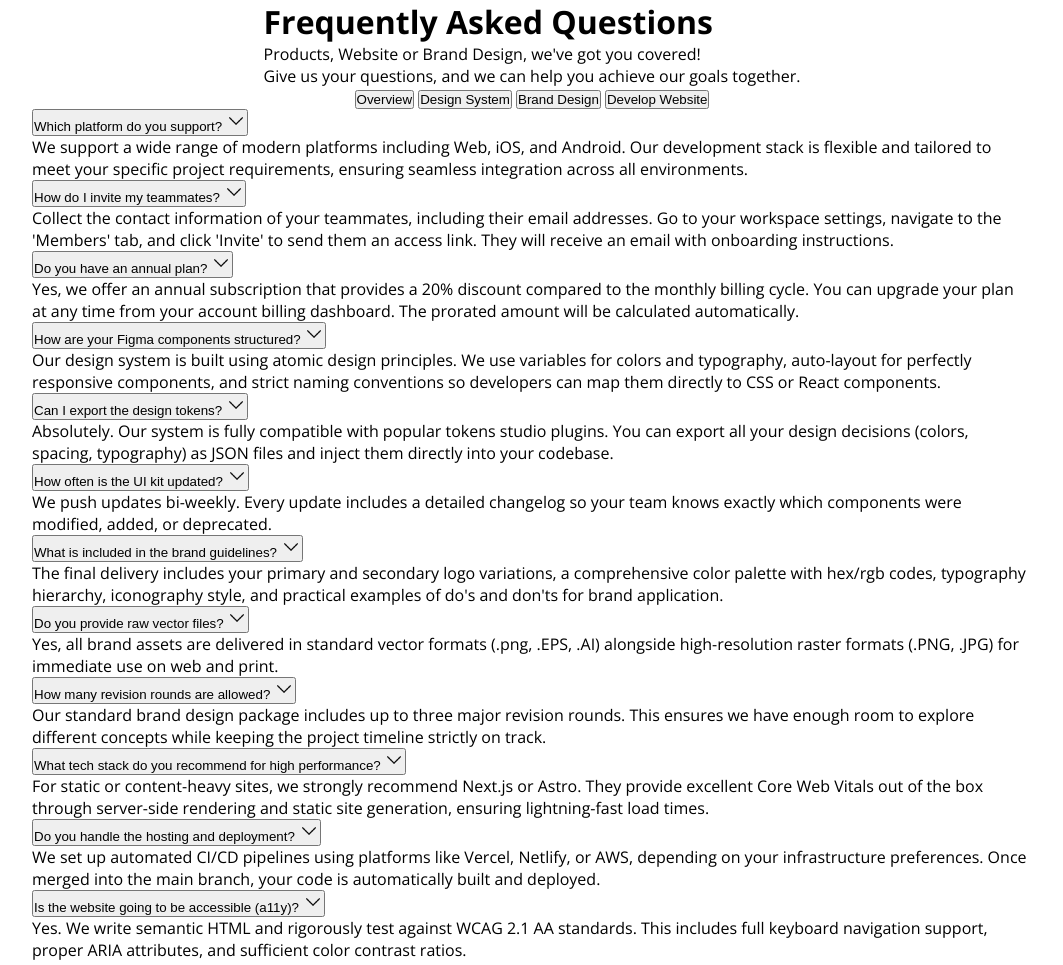
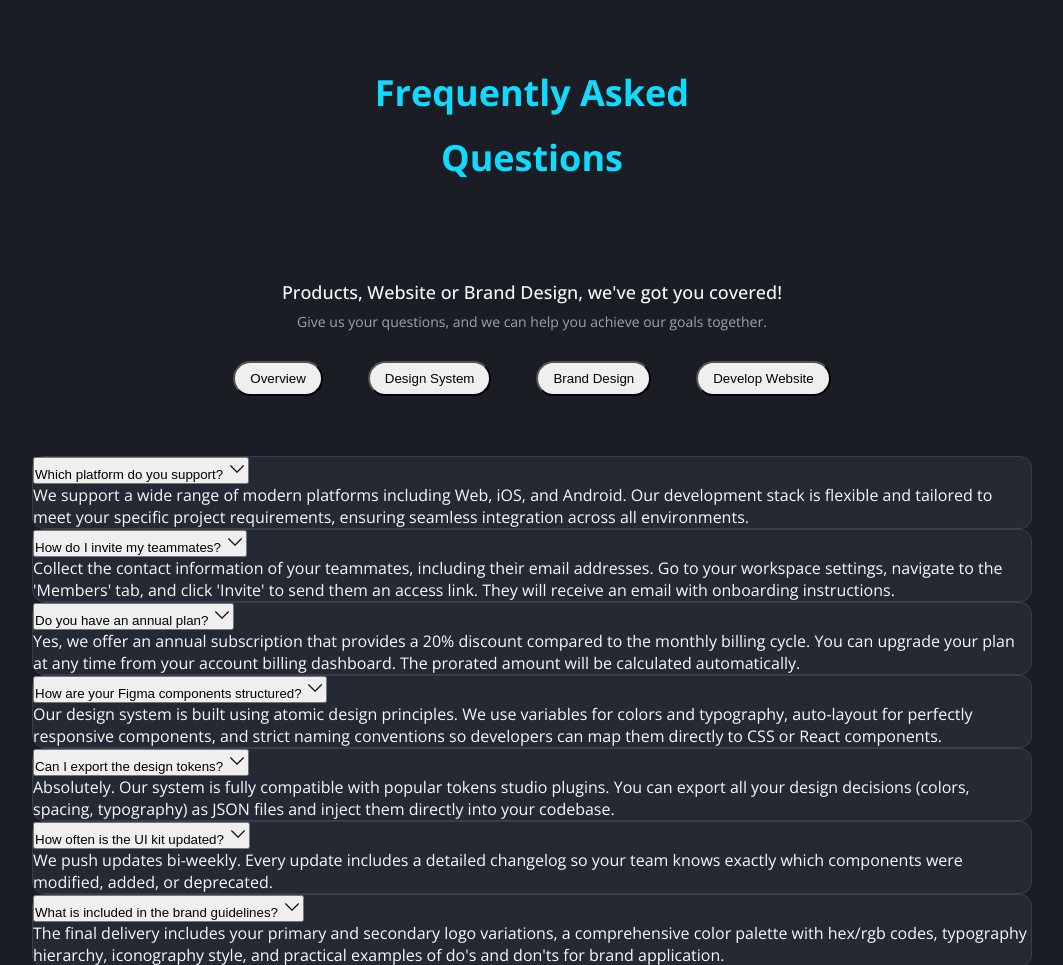
Before and after one commit to viganogabriele/Learning-JavaScript-TypeScript, a plain HTML site: page 02-faq-page/index.html in a window 1280 px wide. Shown: the top 965 px of the page, without its empty margins (108-1171 px from the left). Drawn offline with nearby package versions, Linux system fonts and the light colour scheme.

Commit message:
feat: enhance FAQ page styles with improved layout and typography

```diff
--- a/02-faq-page/style.css
+++ b/02-faq-page/style.css
@@ -6,21 +6,79 @@
 	padding: 0;
 }
 
+:root {
+	/* Base theme */
+	--bg-main: #1a1d24;
+	--surface: #242933;
+	--border: #383e4a;
+
+	/* Typography */
+	--text-title: #10dbff;
+	--text-primary: #f8f9fa;
+	--text-muted: #9ca3af;
+}
+
 body {
 	font-family: "Open Sans", sans-serif;
+	color: var(--text-primary);
 	display: flex;
 	flex-direction: column;
 	align-items: center;
+	background-color: var(--bg-main);
+}
+
+.header {
+	display: flex;
+	flex-direction: column;
+	align-items: center;
+}
+
+.title {
+	text-align: center;
+	color: var(--text-title);
+	font-size: 36px;
+	font-weight: 700;
+	line-height: 65px;
+	width: 400px;
+	margin-top: 60px;
+}
+
+.subtitle {
+	font-size: 18px;
+	font-weight: 500;
+	margin-top: 90px;
+	margin-bottom: 8px;
+}
+
+.description {
+	color: var(--text-muted);
+	font-size: 14px;
+}
+
+.faq-filters {
+	display: flex;
+	gap: 45px;
+	margin-top: 30px;
+}
+
+.faq-filters__btn {
+	height: 35px;
+	padding: 0 15px;
+	border-radius: 20px;
 }
 
 .faq-panels {
 	display: flex;
 	flex-direction: column;
 	align-items: center;
+	margin-top: 60px;
 }
 
 .faq-item {
 	width: 1000px;
+	background-color: var(--surface);
+	border: 1px solid var(--border);
+	border-radius: 12px;
 }
 
 .faq-item__icon {
```
